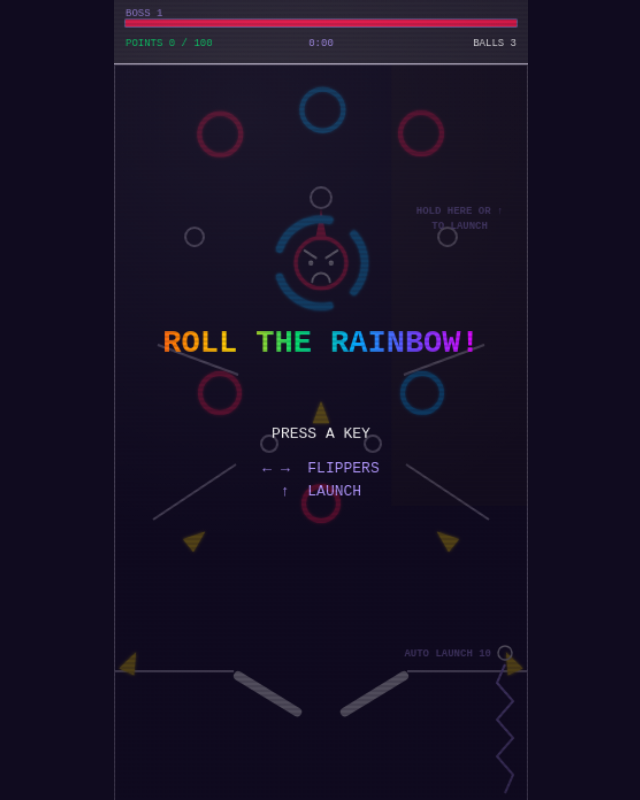
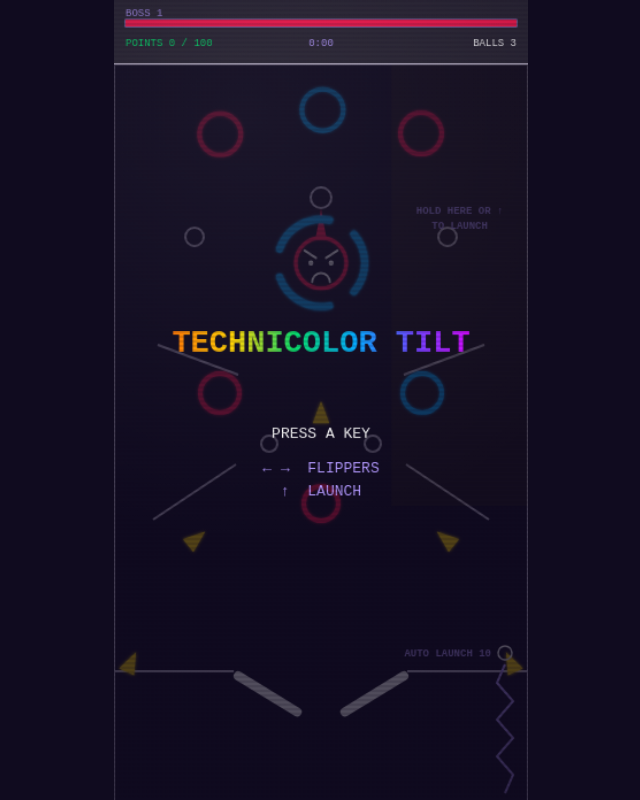
Before and after one commit to rndD/js13k_2026, a website built with Vite: page index.html in a window 1280 px wide. Shown: the whole page, without its empty margins (319-959 px from the left). Built offline with nearby package versions, Linux system fonts and the light colour scheme; animation ran at ten frames a second.

Commit message:
Rename game to Technicolor Tilt

```diff
--- a/index.html
+++ b/index.html
@@ -3,7 +3,7 @@
 <head>
 <meta charset="utf-8">
 <meta name="viewport" content="width=device-width,initial-scale=1,user-scalable=no">
-<title>Roll the Rainbow!</title>
+<title>Technicolor Tilt</title>
 <style>
 html,body{margin:0;height:100%;background:#100b1f;overflow:hidden}
 canvas{display:block;margin:auto;touch-action:none}
--- a/src/render.ts
+++ b/src/render.ts
@@ -625,7 +625,7 @@ function drawMenu(ctx: CanvasRenderingContext2D, touch: boolean): void {
   ctx.textAlign = 'center';
   ctx.fillStyle = rainbowGradient(ctx, 315, 0);
   ctx.font = 'bold 27px monospace';
-  ctx.fillText('ROLL THE RAINBOW!', FIELD_W / 2, 250);
+  ctx.fillText('TECHNICOLOR TILT', FIELD_W / 2, 250);
   ctx.fillStyle = WHITE;
   ctx.font = '13px monospace';
   ctx.fillText(touch ? 'TAP TO START' : 'PRESS A KEY', FIELD_W / 2, 325);
```
